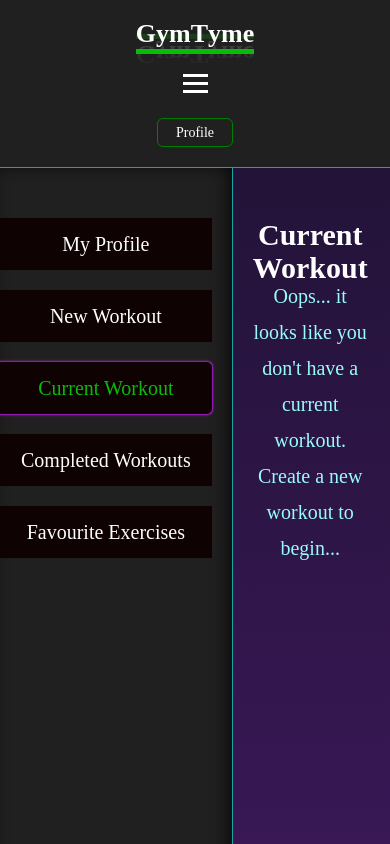
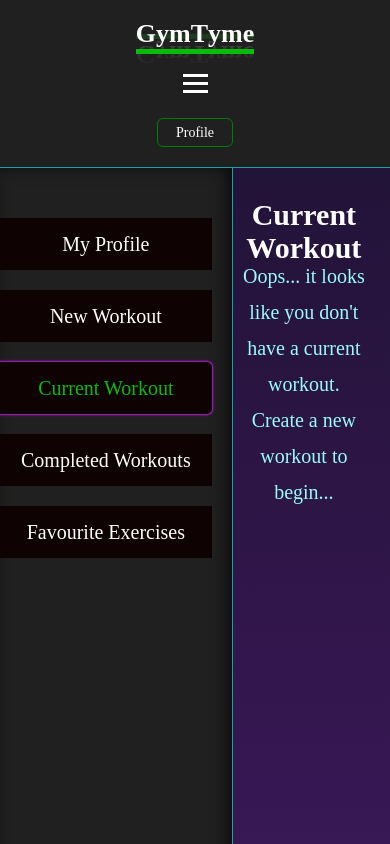
Before and after one commit to Satokii/gymtyme, a React (Vite) app: page /profile in a window 390 px wide. Both pictures are taken after a click on the item "Current Workout". Shown: the top 844 px of the page. Built offline with nearby package versions, Linux system fonts and the light colour scheme; a web font is replaced by a local one.

Commit message:
style: made media queries consistent between new workout and current workout section

```diff
--- a/src/styles/workouts/all-workouts.css
+++ b/src/styles/workouts/all-workouts.css
@@ -6,7 +6,7 @@
 
 .all-workouts--container h3 {
     text-align: center;
-    font-size: 40px;
+    font-size: 36px;
 }
 
 .all-workouts--tables-container {
--- a/src/styles/workouts/current-workout.css
+++ b/src/styles/workouts/current-workout.css
@@ -6,7 +6,7 @@
 
 .current-workout--container > h3 {
     text-align: center;
-    font-size: 40px;
+    font-size: 36px;
 }
 
 .current-workout--workout-table {
@@ -55,6 +55,9 @@
 
 /* MEDIA QUERIES */
 @media screen and (max-width: 768px) {
+    .current-workout--container {
+        padding: 40px 20px;
+    }
     .current-workout--container > h3 {
         font-size: 36px;
     }
@@ -74,11 +77,8 @@
 @media screen and (max-width: 500px) {
     .current-workout--container {
         grid-template-rows: 50px repeat(2, auto);
-        padding: 50px 20px;
+        padding: 30px 10px;
         gap: 0;
-    }
-    .current-workout--container > h3 {
-        font-size: 30px;
     }
     .current-workout--container > p {
         margin-top: 10px;
@@ -90,14 +90,17 @@
 }
 
 @media screen and (max-width: 426px) {
+    .current-workout--container > h3 {
+        font-size: 30px;
+    }
     .current-workout--btns-container > button {
         font-size: 15px;
     }
 }
 
 @media screen and (max-width: 376px) {
-    .current-workout--container {
-        padding: 40px 10px;
+    .current-workout--container > h3 {
+        font-size: 26px;
     }
     .current-workout--container > p {
         font-size: 18px;
@@ -110,10 +113,9 @@
 @media screen and (max-width: 320px) {
     .current-workout--container {
         grid-template-rows: 40px repeat(2, auto);
-        padding: 40px 10px;
     }
     .current-workout--container > h3 {
-        font-size: 26px;
+        font-size: 24px;
     }
     .current-workout--container > p {
         font-size: 16px;
```
